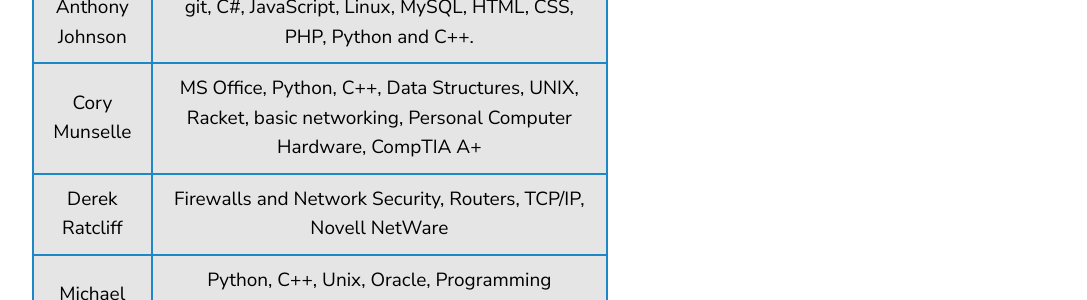
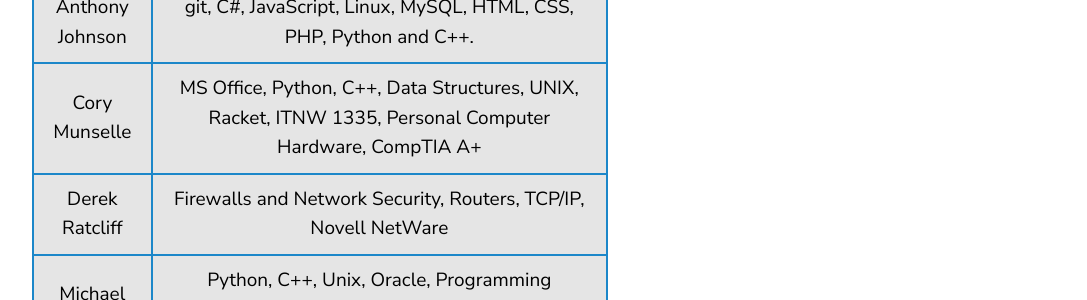
Before and after one commit to roosterrichard/acctutor, a Jekyll site: the page built from index.md, in a window 1280 px wide. Shown: the part 1596-1896 px from the top of the page, without its empty margins (68-1155 px from the left). Built offline with Jekyll 4.4.1, drawn with Linux system fonts in a browser that asks for light colours; our own code applies the rules of GitHub Pages for plain Markdown files.

Commit message:
Update index.md

```diff
--- a/index.md
+++ b/index.md
@@ -26,7 +26,7 @@ email address to enable screensharing.
 </tr>
 <tr><td>Winton Haisler</td><td>Java, MS Office, Python, C++, C#, Data Structures, Assembly Language, Unix I, PC Assembly, Databases, Software Testing, SQL, Visual Basic</td></tr>
 <tr><td>Anthony Johnson</td><td>git, C#, JavaScript, Linux, MySQL, HTML, CSS, PHP, Python and C++.</td></tr>
-<tr><td>Cory Munselle</td><td>MS Office, Python, C++, Data Structures, UNIX, Racket, basic networking, Personal Computer Hardware, CompTIA A+</td></tr>
+<tr><td>Cory Munselle</td><td>MS Office, Python, C++, Data Structures, UNIX, Racket, ITNW 1335, Personal Computer Hardware, CompTIA A+</td></tr>
 <tr><td>Derek Ratcliff</td><td>Firewalls and Network Security, Routers, TCP/IP, Novell NetWare</td></tr>
 <tr><td>Michael Harper</td><td>Python, C++, Unix, Oracle, Programming Fundamentals, ComOrg./Machine Language, Data Structures, MS Office</td></tr>
 <tr><td>Masood Salami</td><td>Office, Python</td></tr>
```
